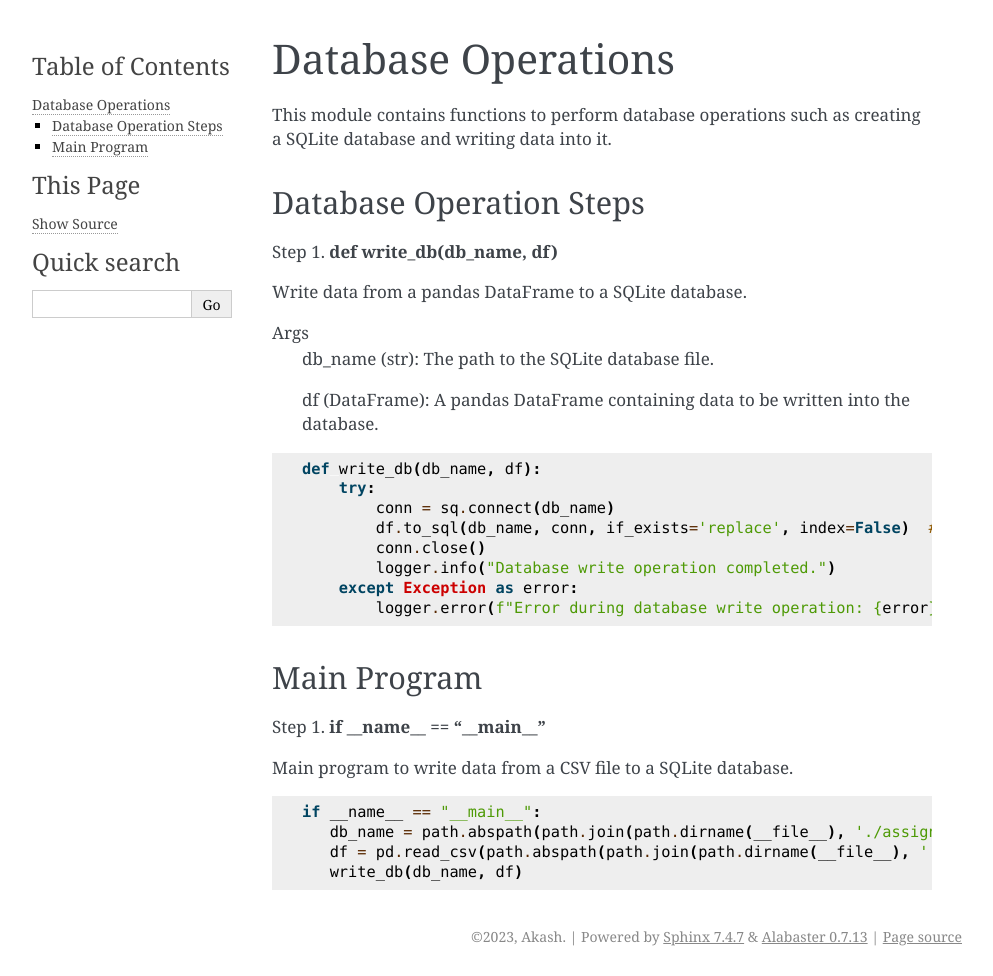
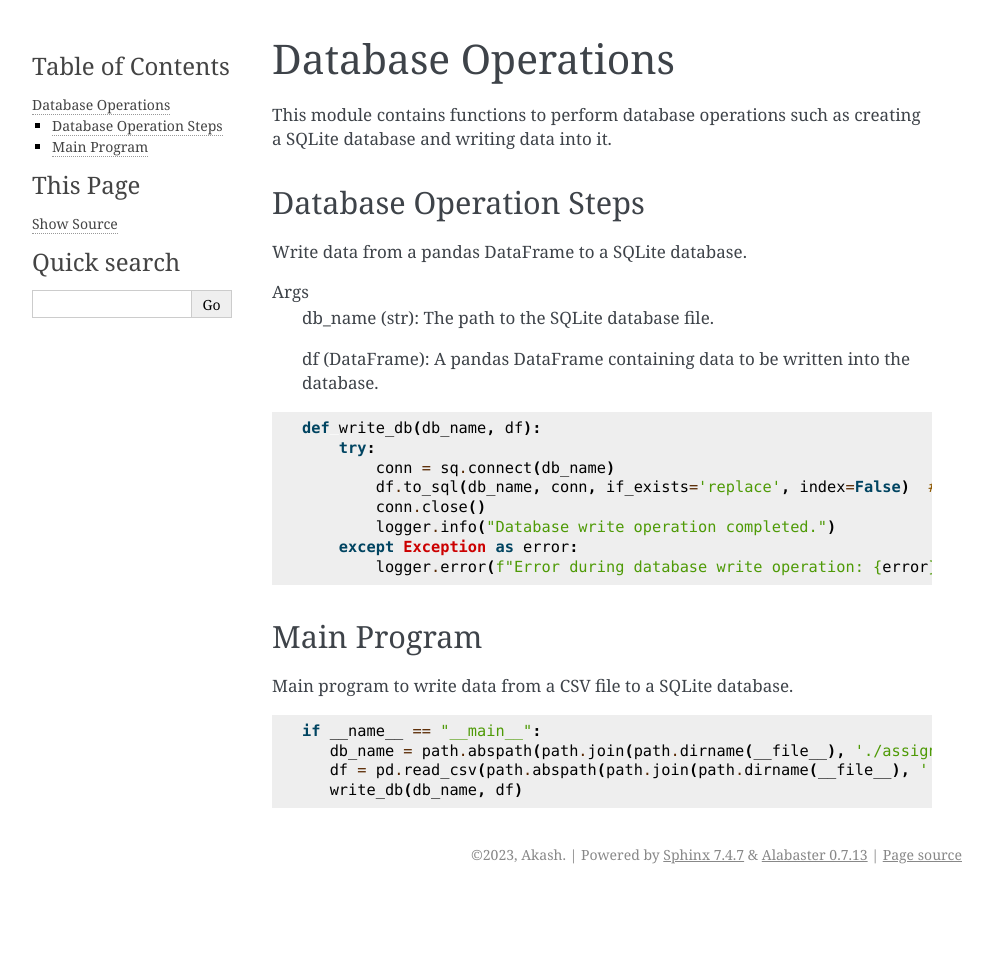
Before and after one commit to Akash-94/akash_assignment, a Sphinx documentation site: the page built from Docs/write_db.rst, in a window 1280 px wide. Shown: the whole page, without its empty margins (148-1141 px from the left). Built offline with Sphinx 7.4.7, drawn with Linux system fonts in a browser that asks for light colours; after the commit the page ends 900 px from its top, so only the background shows below that.

Commit message:
Update write_db.rst

```diff
--- a/Docs/write_db.rst
+++ b/Docs/write_db.rst
@@ -5,8 +5,6 @@ This module contains functions to perform database operations such as creating a
 
 Database Operation Steps
 -------------------------
-
-Step 1. **def write_db(db_name, df)**
 
 Write data from a pandas DataFrame to a SQLite database.
 
@@ -29,8 +27,6 @@ Args
 Main Program
 ------------
 
-Step 1. **if __name__ == "__main__"**
-
 Main program to write data from a CSV file to a SQLite database.
 
 .. code-block:: python
```
